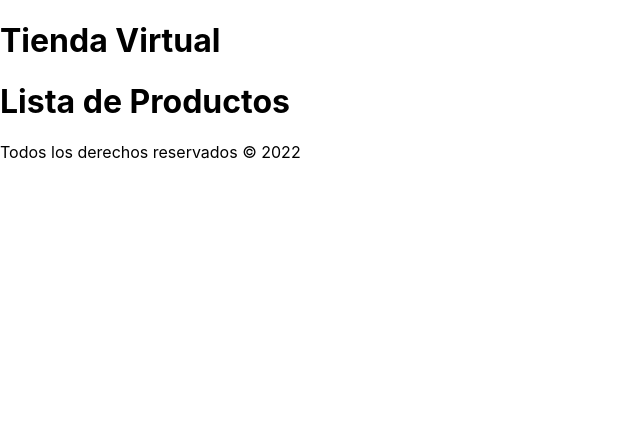
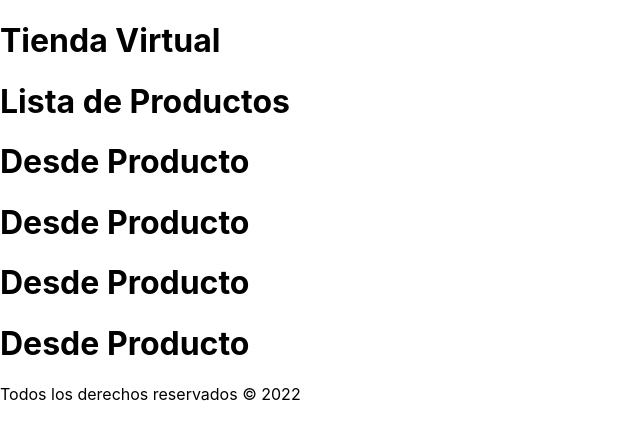
Before and after one commit to rdiazca/basicosreact, a React (Create React App) app: page / in a window 1280 px wide. Shown: the top 440 px of the page, without its empty margins (0-640 px from the left). Built offline with nearby package versions, Linux system fonts and the light colour scheme.

Commit message:
Iterando el state y llamando los componentes

```diff
--- a/src/App.js
+++ b/src/App.js
@@ -1,7 +1,7 @@
 import React, { Fragment } from "react";
 import Header from "./components/Header";
 import Footer from "./components/Footer";
-import Productos from "./components/Productos";
+import ListaProductos from "./components/ListaProductos";
 
 function App() {
   const fecha = new Date().getFullYear();
@@ -11,7 +11,7 @@ function App() {
         titulo = "Tienda Virtual"
       />
 
-      <Productos/>
+      <ListaProductos/>
 
       <Footer
         fecha = {fecha}
--- a/src/components/Productos.js
+++ b/src/components/ListaProductos.js
@@ -1,6 +1,7 @@
-import React, { Component } from "react";
+import React, { Component, Fragment } from "react";
+import Producto from "./Producto";
 
-class Productos extends Component {
+class ListaProductos extends Component {
     state = {
         productos : [
             { id : 1, name : "Camisa ReactJS", precio: 30 },
@@ -12,11 +13,20 @@ class Productos extends Component {
     render() {
 
         const {productos} = this.state;
-        console.log(productos);
+
         return (
+            <Fragment>
             <h1>Lista de Productos</h1>
+            {productos.map(producto => (
+                <Producto
+                    key={producto.id}
+                     producto = {producto}
+
+                />
+            ))}
+            </Fragment>
         );
     }
 }
 
-export default Productos;
+export default ListaProductos;
--- /dev/null
+++ b/src/components/Producto.js
@@ -0,0 +1,10 @@
+import React from 'react';
+
+
+
+const Producto = () => (
+        <h1>Desde Producto</h1>
+    );
+
+
+export default Producto;
```
